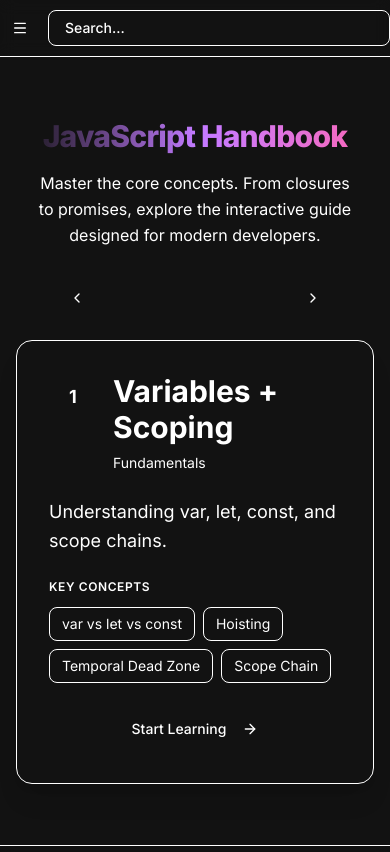
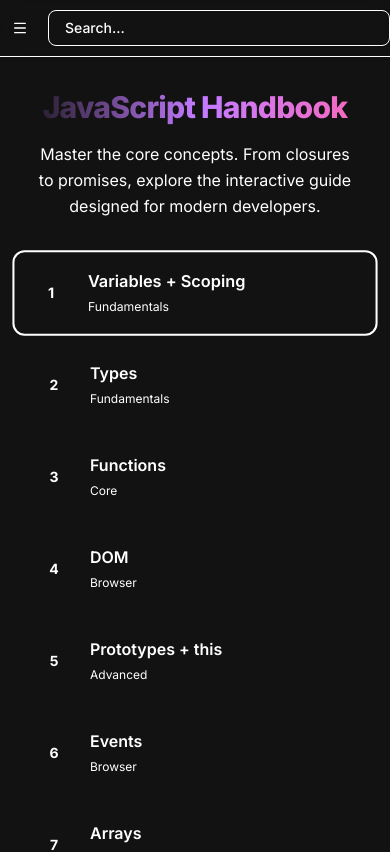
Before and after one commit to SaifAshrafHelmy/js-handbook, a Next.js app: page / in a window 390 px wide. Shown: the top 852 px of the page. Built offline with nearby package versions, Linux system fonts and the light colour scheme.

Commit message:
feat: add topic list to mobile view

```diff
--- a/components/home/TopicWheel.tsx
+++ b/components/home/TopicWheel.tsx
@@ -46,37 +46,36 @@ export function TopicWheel({ topics }: TopicWheelProps) {
 
     return (
         <div className="flex flex-col lg:flex-row gap-8 items-start justify-center w-full">
-            {/* Topic List - Desktop Only */}
-            <div className="hidden lg:block w-full lg:w-1/2 space-y-2">
+            {/* Topic List - Always visible */}
+            <div className="w-full lg:w-1/2 space-y-2">
                 {filteredTopics.map((topic, index) => (
                     <motion.div
                         key={topic.id}
                         className={cn(
-                            "group relative rounded-xl transition-all duration-300",
+                            "group relative rounded-xl transition-all duration-300 cursor-pointer",
                             activeIndex === index
-                                ? "bg-primary/10 border-primary/20"
-                                : "border-transparent"
+                                ? "bg-primary/10 border-2 border-primary/30"
+                                : "border-2 border-transparent hover:border-border"
                         )}
                         initial={{ opacity: 0, x: -20 }}
                         animate={{
                             opacity: 1,
                             x: 0,
                             scale: activeIndex === index ? 1.02 : 1,
-                            paddingLeft: activeIndex === index ? "1.5rem" : "1rem"
                         }}
                         transition={{
                             delay: index * 0.05,
                             scale: { type: "spring", stiffness: 300, damping: 20 }
                         }}
+                        onClick={() => setActiveIndex(index)}
                     >
-                        <Link
-                            href={`/topics/${topic.slug}`}
+                        <div
                             onMouseEnter={() => setActiveIndex(index)}
-                            className="flex items-center p-4 w-fit"
+                            className="flex items-center p-4"
                         >
                             <div
                                 className={cn(
-                                    "flex items-center justify-center w-8 h-8 rounded-full text-sm font-bold mr-4 transition-colors flex-shrink-0",
+                                    "flex items-center justify-center w-10 h-10 rounded-xl text-sm font-bold mr-4 transition-colors flex-shrink-0",
                                     activeIndex === index
                                         ? "bg-primary text-primary-foreground"
                                         : "bg-muted text-muted-foreground group-hover:bg-primary/20 group-hover:text-primary"
@@ -84,19 +83,24 @@ export function TopicWheel({ topics }: TopicWheelProps) {
                             >
                                 {index + 1}
                             </div>
+                            <div className="flex-1 min-w-0">
                                 <span
                                     className={cn(
-                                    "text-lg font-medium transition-colors",
-                                    activeIndex === index ? "text-primary font-bold text-xl" : "text-foreground/80"
+                                        "text-base font-semibold transition-colors block truncate",
+                                        activeIndex === index ? "text-primary" : "text-foreground"
                                     )}
                                 >
                                     {topic.title}
                                 </span>
-                        </Link>
+                                <span className="text-xs text-muted-foreground">
+                                    {topic.category}
+                                </span>
+                            </div>
+                        </div>
                         {activeIndex === index && (
                             <motion.div
                                 layoutId="active-glow"
-                                className="absolute inset-0 rounded-xl bg-gradient-to-r from-primary/10 to-transparent -z-10"
+                                className="absolute inset-0 rounded-xl bg-gradient-to-r from-primary/5 to-transparent -z-10"
                                 transition={{ type: "spring", bounce: 0.2, duration: 0.6 }}
                             />
                         )}
```
Lines whose indentation alone changed are shown as unchanged.
